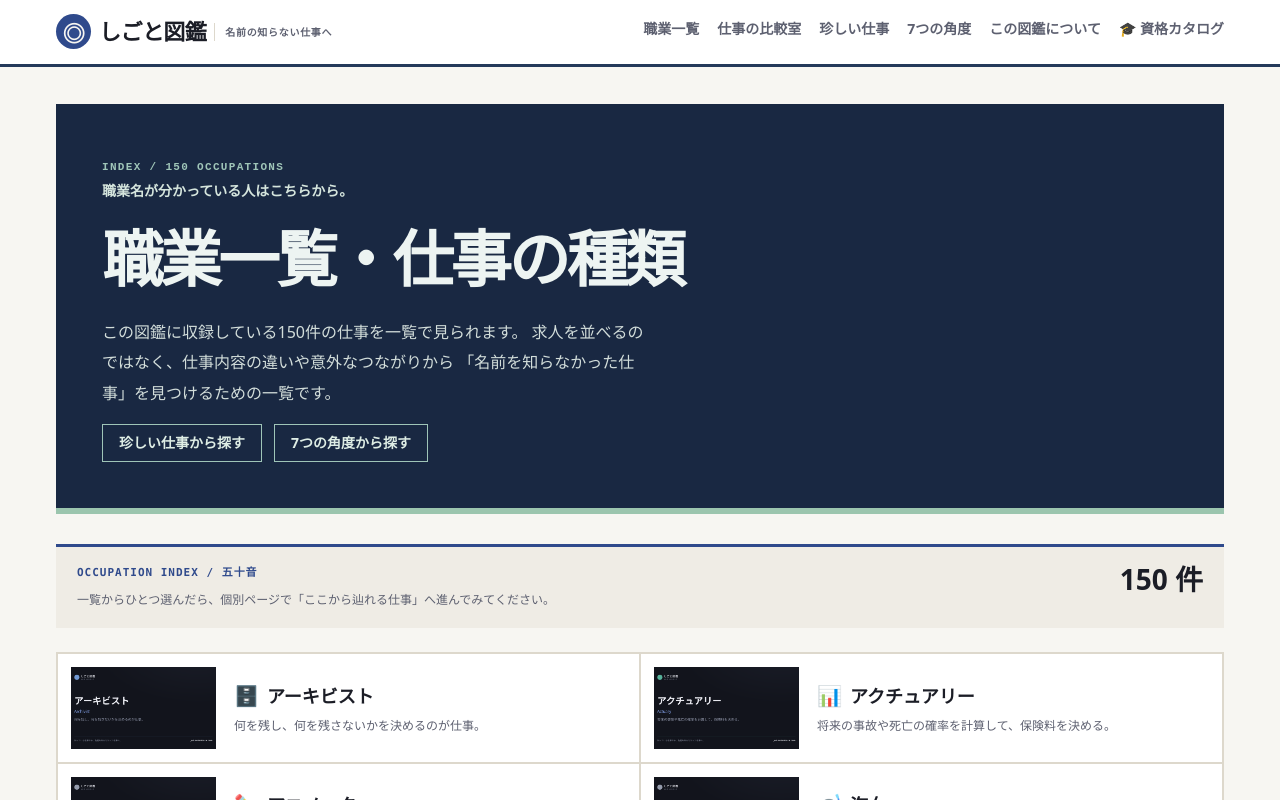
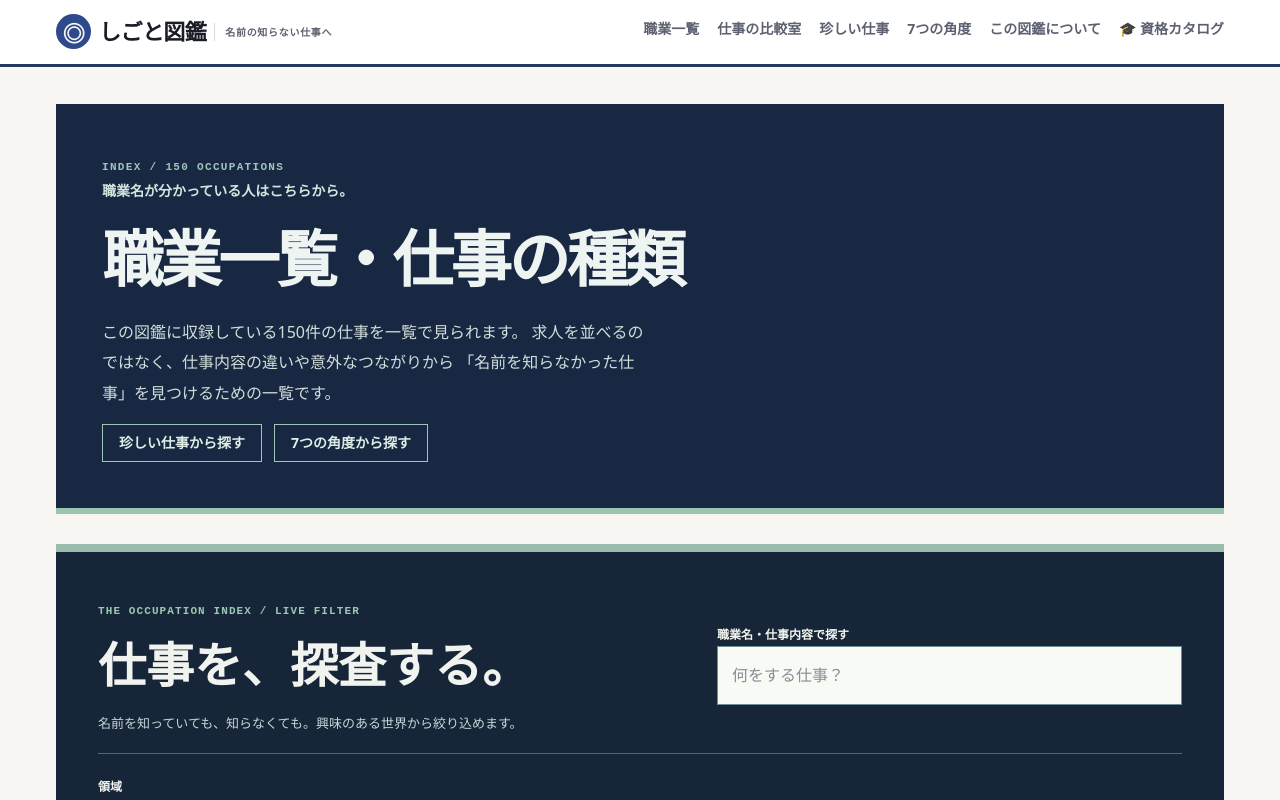
Before and after one commit to nomuonji/job-world, a Next.js app: page /jobs in a window 1280 px wide. Shown: the top 800 px of the page. Built offline with nearby package versions, Linux system fonts and the light colour scheme.

Commit message:
feat: integrate new editorial exploration across pages

```diff
--- a/src/app/jobs/page.tsx
+++ b/src/app/jobs/page.tsx
@@ -1,7 +1,7 @@
 import type { Metadata } from "next";
 import Link from "next/link";
-import Image from "next/image";
-import { getAllJobs } from "@/lib/data";
+import { AtlasIndex } from "@/components/AtlasIndex";
+import { getAllJobs, getTagsInDefinitionOrder } from "@/lib/data";
 
 export const metadata: Metadata = {
   title: "職業一覧｜150の仕事・職業の種類を図鑑で探す",
@@ -53,31 +53,7 @@ export default function JobsPage() {
         </Link>
       </div>
       </section>
-      <div className="atlas-index-toolbar">
-        <span>OCCUPATION INDEX / 五十音</span>
-        <strong>{jobs.length} 件</strong>
-        <p>一覧からひとつ選んだら、個別ページで「ここから辿れる仕事」へ進んでみてください。</p>
-      </div>
-
-      <ul className="mt-6 grid gap-3 sm:grid-cols-2 atlas-index-grid">
-        {jobs.map((job) => (
-          <li key={job.slug}>
-            <Link
-              href={`/jobs/${job.slug}`}
-              className="atlas-index-card block h-full rounded-lg border border-[var(--border)] bg-[var(--surface)] p-4 transition-colors hover:border-[var(--accent)]"
-            >
-              <div className="atlas-index-image"><Image src={`/og/${job.slug}.png`} alt="" width={1200} height={630} loading="lazy" sizes="(max-width: 640px) 125px, 160px"/></div>
-              <div className="atlas-index-card-copy"><div className="flex items-baseline gap-2">
-                <span aria-hidden="true" className="text-xl">
-                  {job.emoji}
-                </span>
-                <span className="font-semibold">{job.nameJa}</span>
-              </div>
-              <p className="mt-1 text-sm text-[var(--muted)]">{job.summaryJa}</p></div>
-            </Link>
-          </li>
-        ))}
-      </ul>
+      <AtlasIndex jobs={jobs.map(j=>({slug:j.slug,name:j.nameJa,summary:j.summaryJa,emoji:j.emoji,industry:j.tags.find(t=>t.startsWith("industry."))??"industry.other",rarity:j.rarity,familiarity:j.familiarity}))} industries={getTagsInDefinitionOrder("industry").map(t=>({id:t.id,name:t.labelJa}))} />
     </div>
   );
 }
```
